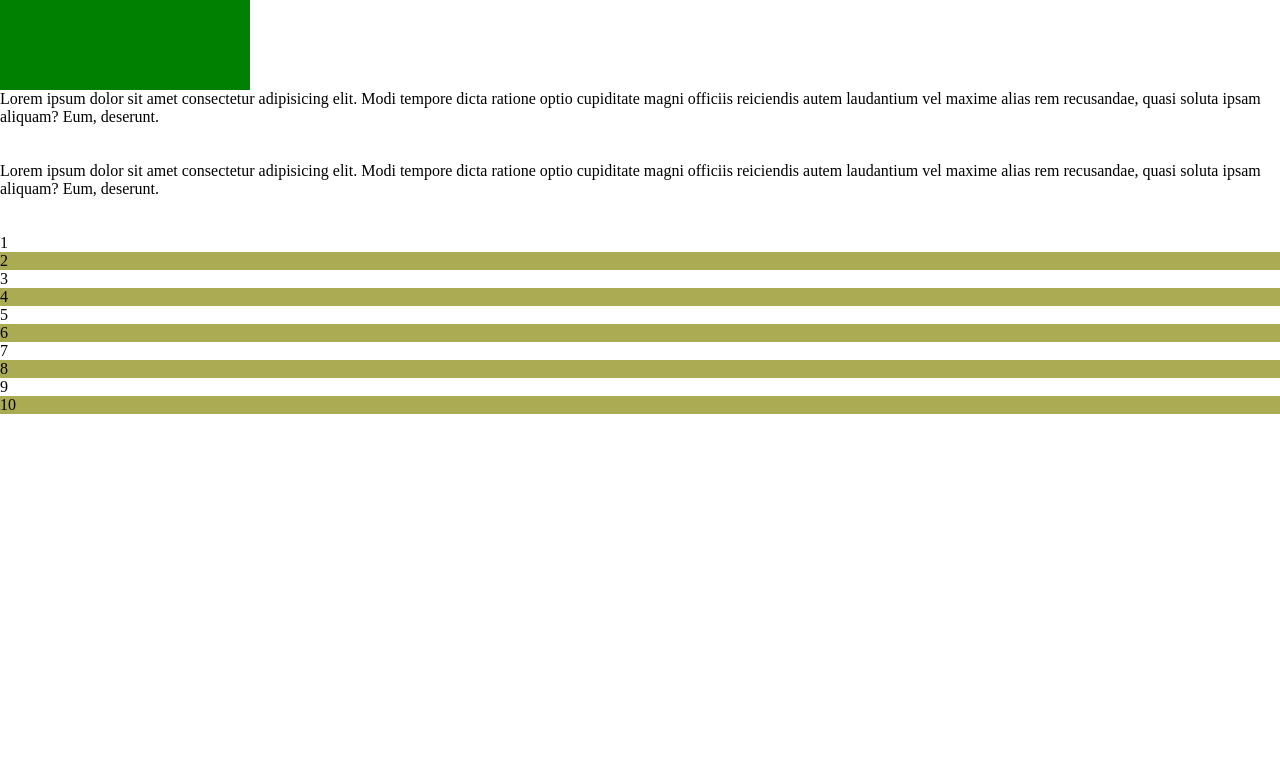
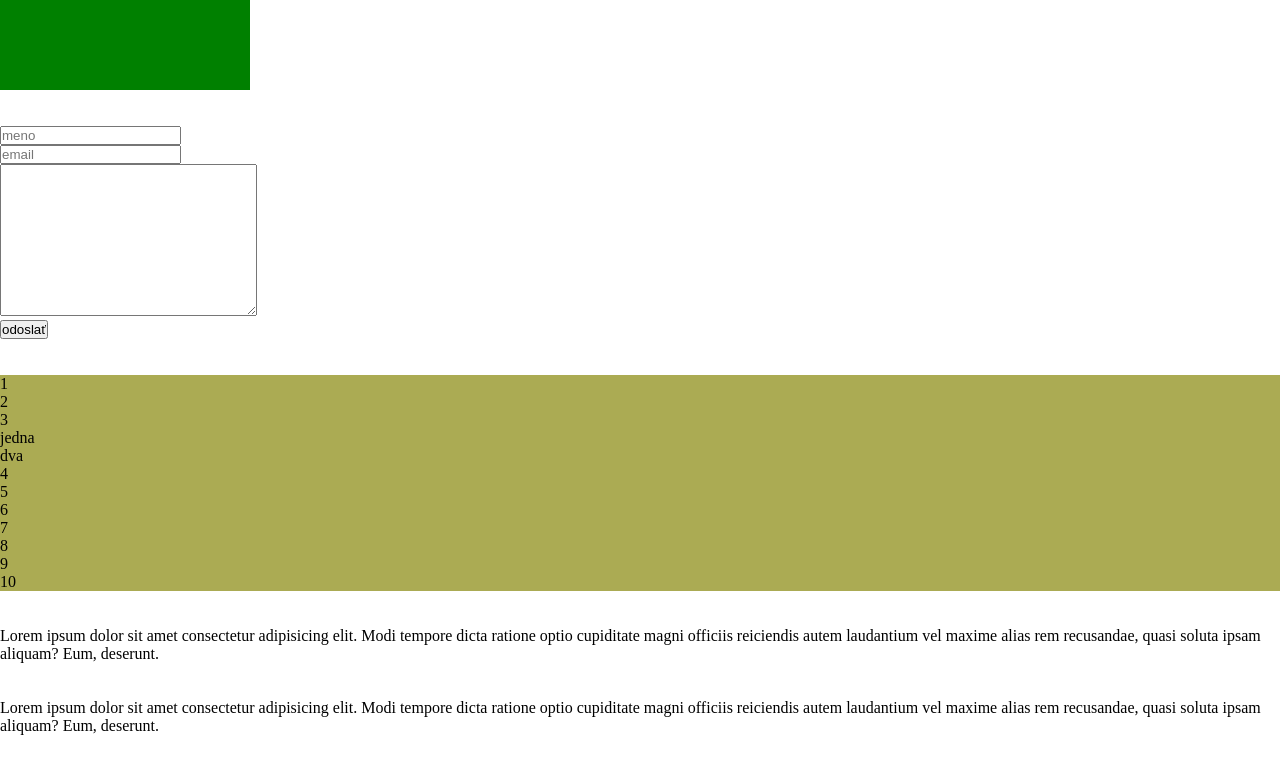
Before and after one commit to Baluo91/jQuery, a plain HTML site: page index.html in a window 1280 px wide. Shown: the part 660-1428 px from the top of the page. Before the commit the page ends 1074 px from the top, so only its background shows below. Drawn offline with nearby package versions, Linux system fonts and the light colour scheme.

Commit message:
children parent parents

```diff
--- a/index.html
+++ b/index.html
@@ -23,9 +23,40 @@
         <div class="green-box"></div>
     </div>
 
+    <br><br>
     <!-- <a class="important" href="https://www.facebook.com">Sociálna sieť facebook</a>
     <a href="https://www.google.sk">Vyhľadávač Google</a> -->
 
+    <div class="form">
+        <form action="">
+            <input type="text" placeholder="meno"><br>
+            <input type="email" placeholder="email"><br>
+            <textarea name="" id="" cols="30" rows="10"></textarea><br>
+            <input type="submit" value="odoslať" name="" id="">
+           </form>
+    </div>
+
+    <br><br>
+
+    <ul id="list">
+        <li>1</li>
+        <li>2</li>
+        <li>3
+            <ul>
+                <li>jedna</li>
+                <li>dva</li>
+            </ul>
+        </li>
+        <li>4</li>
+        <li>5</li>
+        <li>6</li>
+        <li>7</li>
+        <li>8</li>
+        <li>9</li>
+        <li>10</li>
+       </ul>
+
+       <br><br>
    <p>Lorem ipsum dolor sit amet consectetur adipisicing elit. Modi tempore dicta ratione optio cupiditate magni officiis reiciendis autem laudantium vel maxime alias rem recusandae, quasi soluta ipsam aliquam? Eum, deserunt.</p>
 
    <br><br>
@@ -46,6 +77,10 @@
     <li>9</li>
     <li>10</li>
    </ul>
+
+   <br><br>
+
+
 </body>
 
 </html>
--- a/js/script.js
+++ b/js/script.js
@@ -2,11 +2,11 @@ $(function() {
     // sem budeme písať jQuery kód
 });
 
-//* 23. Výběr elementů: běžný tagu, class a id - prvý a posledný element - párne a nepárne
-//? ako vybrať z li elementov napr. ten nepárny?
-//! $("li:even") alebo párny $("li:odd")
+//* 25. Výběr elementů: Potomci a rodiče
+//?  .find("li") = z #list nájdi všetky li a zmeň im farbu
+//?  miesto .find vieme použiť .children .parent . parents (obalí všetkých rodičov)
+//!  $("li:first").parent("") zafarbí li 1 a . parent zoberie celé ul a zafarbí ho
 
 $(function() {
-    $("li:odd").css("background-color","rgba(150,150,40,0.8)");
-
+    $("li:first").parent("").css("background-color","rgba(150,150,40,0.8");
 });
```
